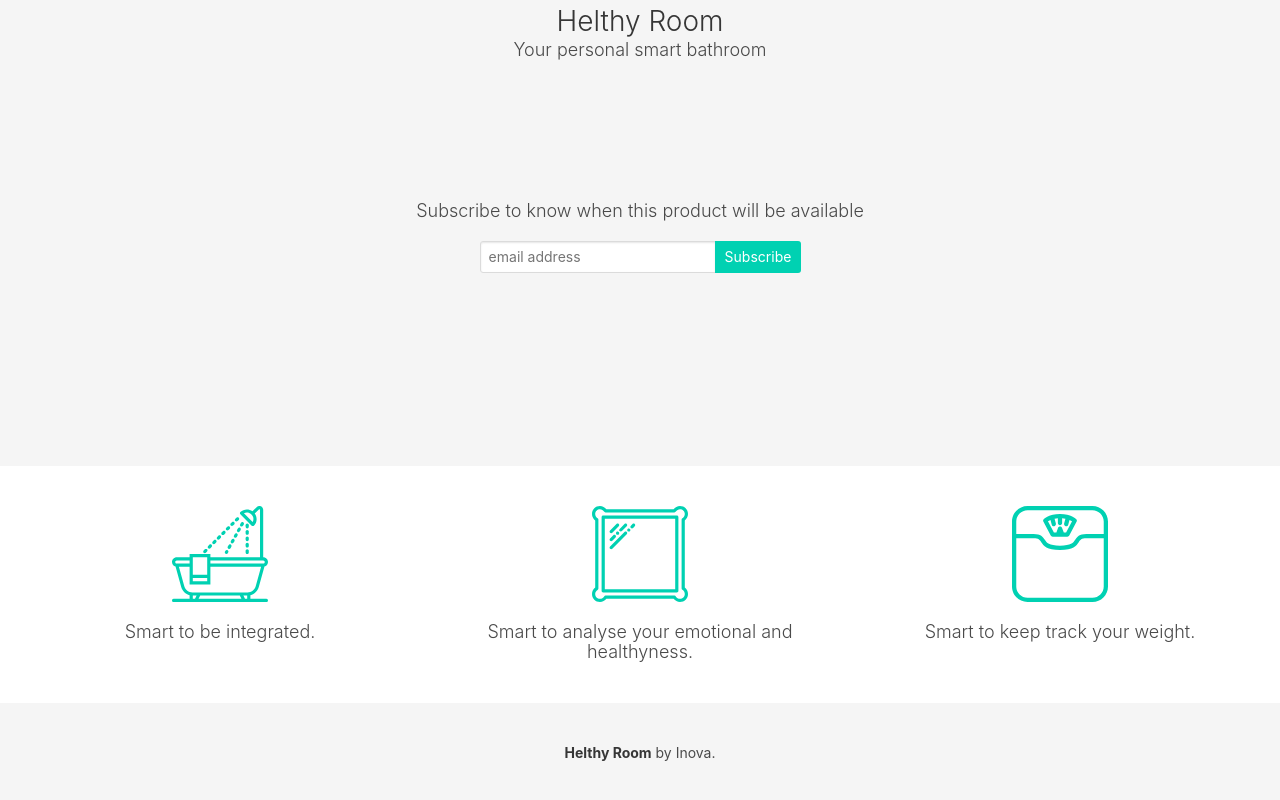
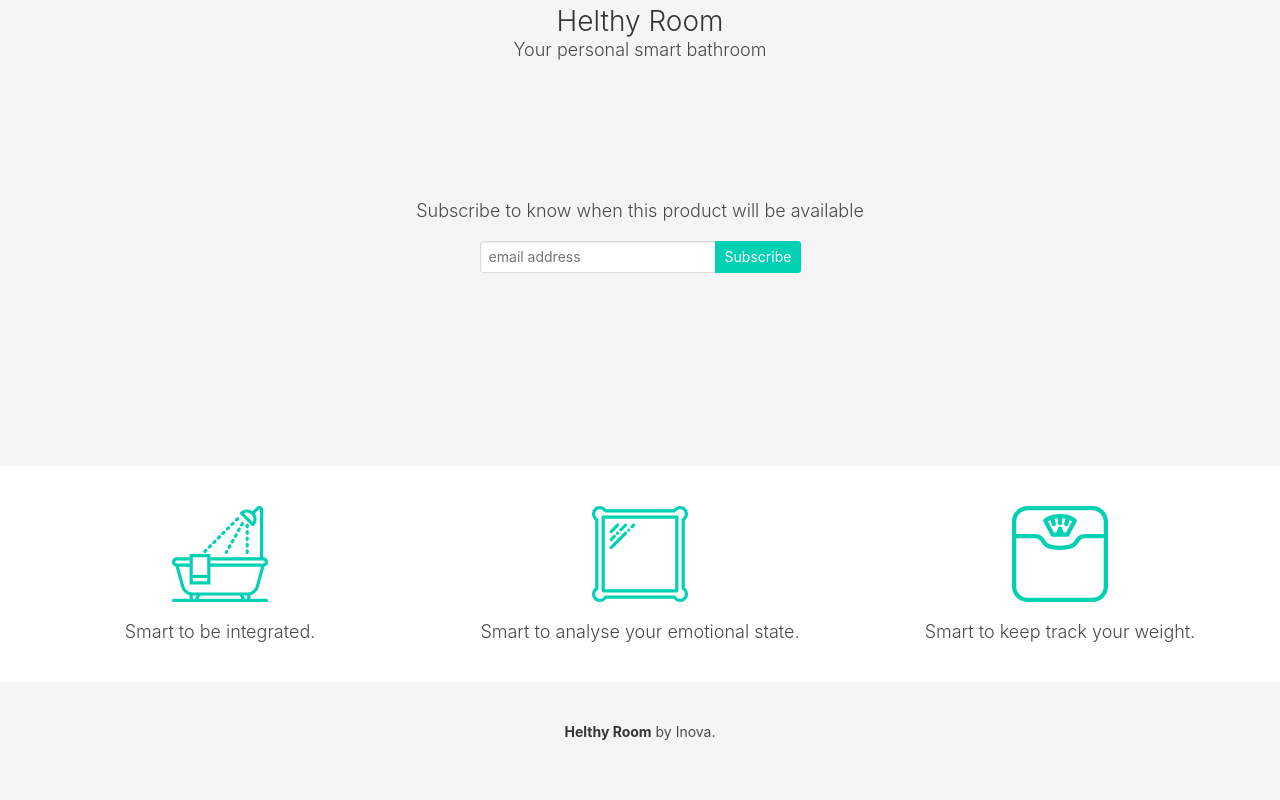
Before and after one commit to healthy-room/healthy-room.github.io, a website: page index.html in a window 1280 px wide. Shown: the part 334-1134 px from the top of the page. Drawn offline with Linux system fonts and the light colour scheme; a script that the page names is missing.

Commit message:
changed catch phrase

```diff
--- a/index.html
+++ b/index.html
@@ -77,7 +77,7 @@
             <img src="img/mirror.svg">
           </figure>
           <br>
-          <p class="subtitle is-5 has-text-centered">Smart to analyse your emotional and healthyness.</p>
+          <p class="subtitle is-5 has-text-centered">Smart to analyse your emotional state.</p>
         </div>
       </div>
       <div class="column">
```
